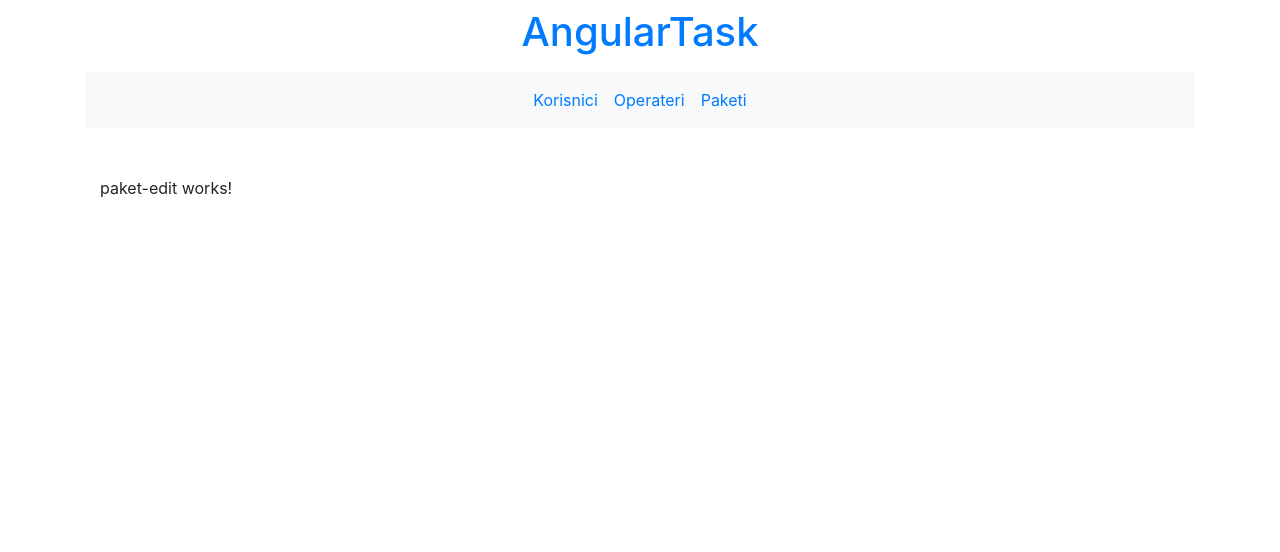
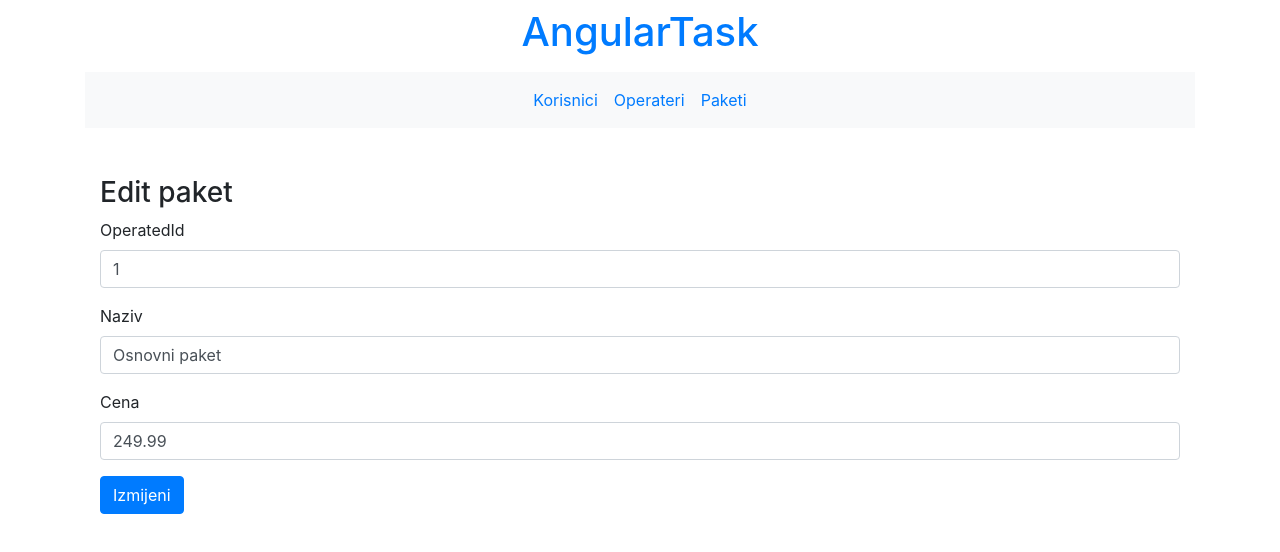
Before and after one commit to nemanjat053/AngularTask, an Angular app in the folder AngularTask/: page /paketi/1/edit in a window 1280 px wide. Shown: the top 552 px of the page. Built offline with nearby package versions, Linux system fonts and the light colour scheme; data requests are answered from the project's data file.

Commit message:
Finished edit paket component

```diff
--- a/AngularTask/src/app/components/paket/paket.component.ts
+++ b/AngularTask/src/app/components/paket/paket.component.ts
@@ -1,35 +1,36 @@
 import { Component, OnInit } from '@angular/core';
 import { PaketServiceService } from 'src/app/service/paket-service.service';
-import { ActivatedRoute } from '@angular/router';
+import { ActivatedRoute, Router } from '@angular/router';
 import { Paket } from 'src/app/model/Paket';
 
 @Component({
   selector: 'app-paket',
   templateUrl: './paket.component.html',
-  styleUrls: ['./paket.component.css']
+  styleUrls: ['./paket.component.css'],
 })
 export class PaketComponent implements OnInit {
-
   paket: Paket = {
     id: null,
     operaterId: null,
     naziv: '',
-    cena: null
-  }
+    cena: null,
+  };
 
-  constructor(private ps: PaketServiceService, private ar: ActivatedRoute) { }
+  constructor(
+    private ps: PaketServiceService,
+    private ar: ActivatedRoute,
+    private r: Router
+  ) {}
 
   ngOnInit(): void {
     this.getOne(this.ar.snapshot.params['id']);
   }
 
-
-  getOne(id:number){
-    this.ps.getOne(id).subscribe((response) => this.paket = response);
+  getOne(id: number) {
+    this.ps.getOne(id).subscribe((response) => (this.paket = response));
   }
 
-  navigateToEdit(id: number){
-
+  navigateToEdit(id: number) {
+    this.r.navigate(['/paketi', id, 'edit']);
   }
-
 }
--- a/AngularTask/src/app/paket-edit/paket-edit.component.html
+++ b/AngularTask/src/app/paket-edit/paket-edit.component.html
@@ -1 +1,32 @@
-<p>paket-edit works!</p>
+<h3>Edit paket</h3>
+<form (ngSubmit)="submit()">
+  <div class="form-group">
+    <label for="">OperatedId</label>
+    <input
+      type="text"
+      name="broj"
+      class="form-control"
+      [(ngModel)]="paket.operaterId"
+    />
+  </div>
+  <div class="form-group">
+    <label for="">Naziv</label>
+    <input
+      type="text"
+      name="paketId"
+      class="form-control"
+      [(ngModel)]="paket.naziv"
+    />
+  </div>
+  <div class="form-group">
+    <label for="">Cena</label>
+    <input
+      type="text"
+      name="datumPrijave"
+      class="form-control"
+      [(ngModel)]="paket.cena"
+    />
+  </div>
+
+  <input type="submit" class="btn btn-primary" value="Izmijeni" />
+</form>
--- a/AngularTask/src/app/paket-edit/paket-edit.component.ts
+++ b/AngularTask/src/app/paket-edit/paket-edit.component.ts
@@ -1,15 +1,35 @@
 import { Component, OnInit } from '@angular/core';
+import { Paket } from '../model/Paket';
+import { PaketServiceService } from '../service/paket-service.service';
+import { ActivatedRoute, Router } from '@angular/router';
 
 @Component({
   selector: 'app-paket-edit',
   templateUrl: './paket-edit.component.html',
-  styleUrls: ['./paket-edit.component.css']
+  styleUrls: ['./paket-edit.component.css'],
 })
 export class PaketEditComponent implements OnInit {
-
-  constructor() { }
+  paket: Paket = {
+    id: null,
+    operaterId: null,
+    naziv: '',
+    cena: null,
+  };
+  constructor(
+    private ps: PaketServiceService,
+    private r: Router,
+    private ar: ActivatedRoute
+  ) {}
 
   ngOnInit(): void {
+    this.ps
+      .getOne(this.ar.snapshot.params['id'])
+      .subscribe((response) => (this.paket = response));
   }
 
+  submit() {
+    this.ps
+      .update(this.ar.snapshot.params['id'], this.paket)
+      .subscribe((response) => this.r.navigate(['/paketi']));
+  }
 }
--- a/AngularTask/src/app/service/operater-service.service.ts
+++ b/AngularTask/src/app/service/operater-service.service.ts
@@ -4,26 +4,33 @@ import { Observable } from 'rxjs';
 import { Operater } from '../model/Operater';
 
 @Injectable({
-  providedIn: 'root'
+  providedIn: 'root',
 })
 export class OperaterServiceService {
+  constructor(private http: HttpClient) {}
 
-  constructor(private http: HttpClient ) { }
-
-  private url: string = "http://localhost:3000/";
+  private url: string = 'http://localhost:3000/';
 
   private operatorPrefix = 'operater';
 
-  getAll(): Observable<Operater[]>{
+  getAll(): Observable<Operater[]> {
     return this.http.get<Operater[]>(this.url + this.operatorPrefix);
   }
 
-  getOne(id: number): Observable<Operater>{
+  getOne(id: number): Observable<Operater> {
     return this.http.get<Operater>(this.url + this.operatorPrefix + `/${id}`);
   }
 
-  delete(id: number): Observable<Operater>{
-    return this.http.delete<Operater>(this.url + this.operatorPrefix + `/${id}`)
+  delete(id: number): Observable<Operater> {
+    return this.http.delete<Operater>(
+      this.url + this.operatorPrefix + `/${id}`
+    );
   }
 
+  update(id: number, operater: Operater): Observable<Operater> {
+    return this.http.put<Operater>(
+      this.url + this.operatorPrefix + `/${id}`,
+      operater
+    );
+  }
 }
--- a/AngularTask/src/app/service/paket-service.service.ts
+++ b/AngularTask/src/app/service/paket-service.service.ts
@@ -4,24 +4,27 @@ import { Observable } from 'rxjs';
 import { Paket } from '../model/Paket';
 
 @Injectable({
-  providedIn: 'root'
+  providedIn: 'root',
 })
 export class PaketServiceService {
-
-  private url = "http://localhost:3000/";
+  private url = 'http://localhost:3000/';
   private paketPrefix = 'paket';
 
-  constructor(private http: HttpClient) { }
+  constructor(private http: HttpClient) {}
 
-  getAll(): Observable<Paket[]>{
+  getAll(): Observable<Paket[]> {
     return this.http.get<Paket[]>(this.url + this.paketPrefix);
   }
 
-  getOne(id: number): Observable<Paket>{
+  getOne(id: number): Observable<Paket> {
     return this.http.get<Paket>(this.url + this.paketPrefix + `/${id}`);
   }
 
-  delete(id: number): Observable<Paket>{
-    return this.http.delete<Paket>(this.url + this.paketPrefix + `/${id}`)
+  delete(id: number): Observable<Paket> {
+    return this.http.delete<Paket>(this.url + this.paketPrefix + `/${id}`);
+  }
+
+  update(id: number, paket: Paket): Observable<Paket> {
+    return this.http.put<Paket>(this.url + this.paketPrefix + `/${id}`, paket);
   }
 }
```
